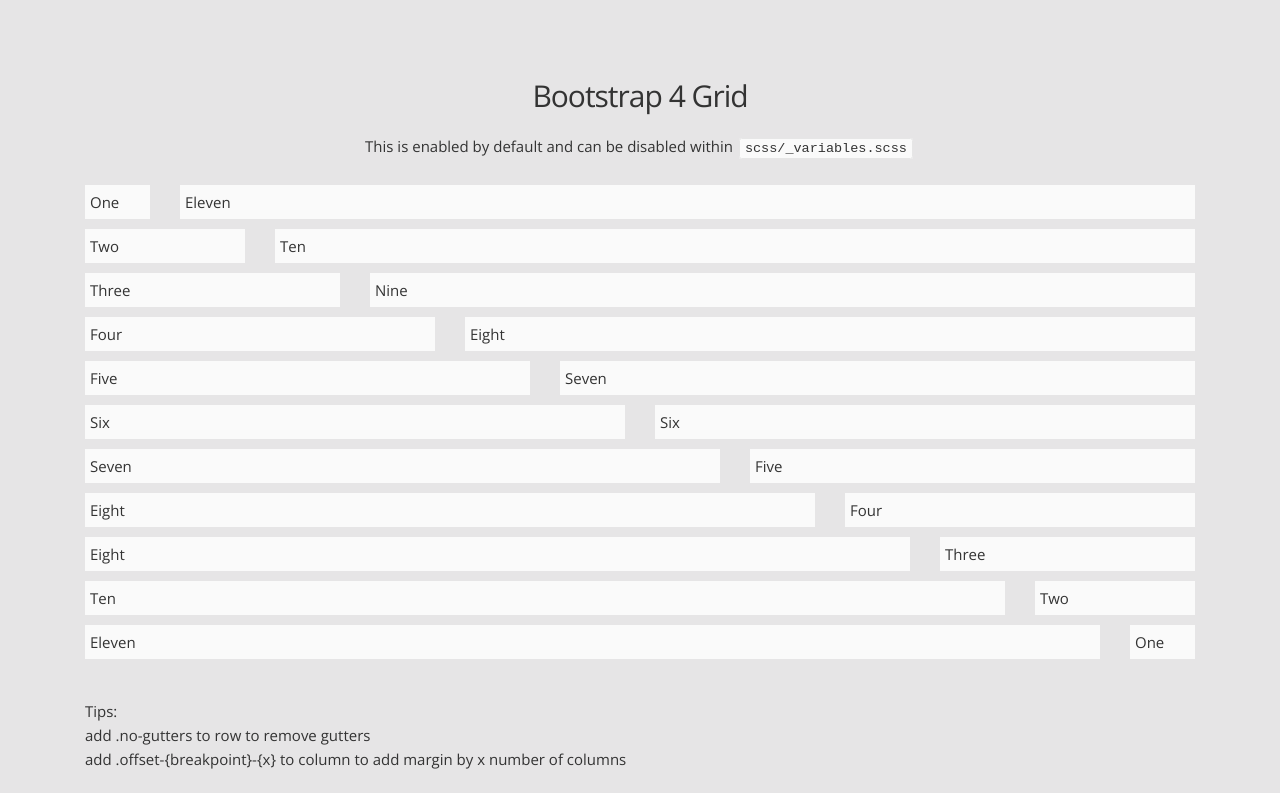
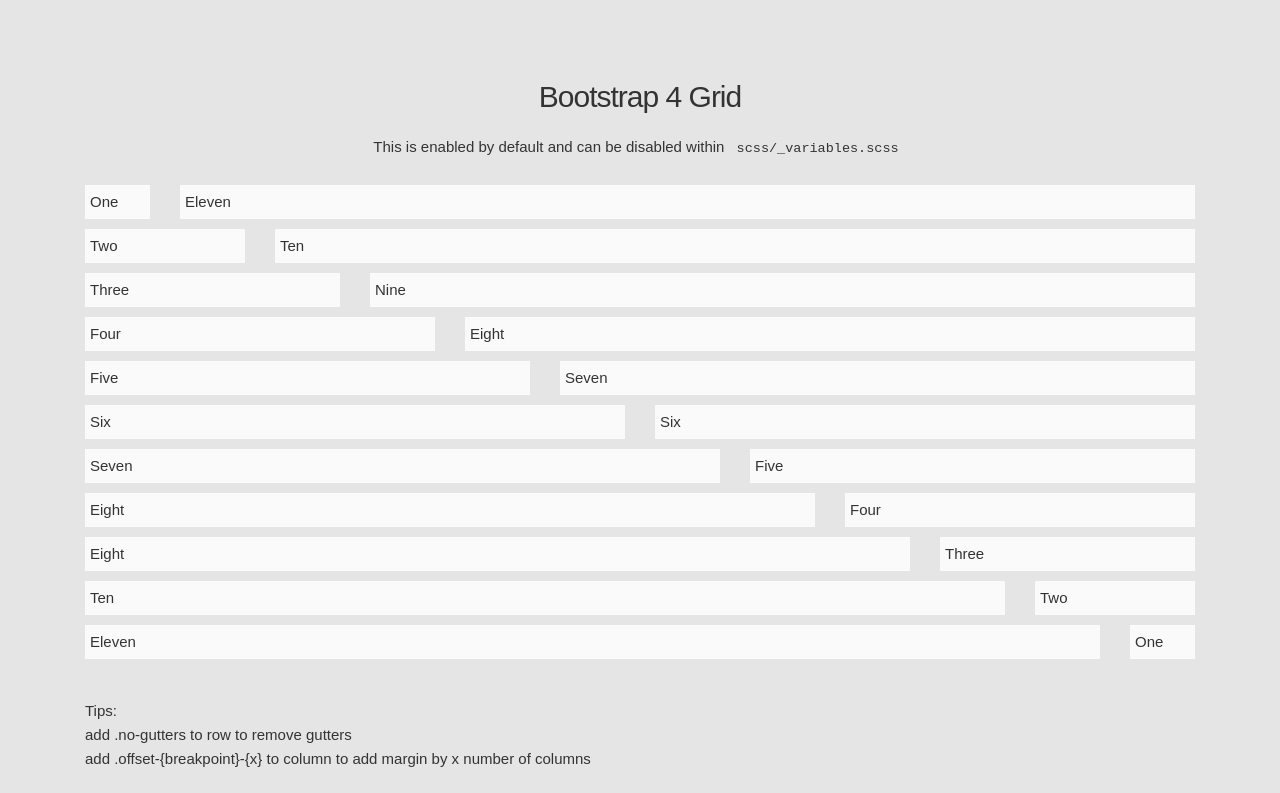
Before and after one commit to elingan/Skeleton, a website: page index.html in a window 1280 px wide. Shown: the part 1420-2213 px from the top of the page. Drawn offline with nearby package versions, Linux system fonts and the light colour scheme.

Commit message:
removed alabaster and set it to secondary color

```diff
--- a/scss/_variables.scss
+++ b/scss/_variables.scss
@@ -2,7 +2,7 @@
 //––––––––––––––––––––––––––––––––––––––––––––––––––
 
 // The default font family.
-$font-family: "Open Sans", sans-serif !default;
+$font-family: "Raleway", sans-serif !default;
 
 
 
@@ -64,8 +64,7 @@
         white:          white,
         black:          black,
         primary:          rgb(51, 195, 240),
-        secondary:        rgb(183, 177, 177),
-        alabaster:        rgb(250, 250, 250),
+        secondary:        rgb(250, 250, 250),
 ) !default;
 
 
@@ -83,7 +82,7 @@
 // button classes created: .button-primary, .button-secondary
 $buttons: (
         primary:        map-get($colors, primary)      map-get($colors, white),
-        secondary:      map-get($colors, secondary)    map-get($colors, white)
+        secondary:      map-get($colors, secondary)    map-get($colors, black)
 ) !default;
 $button-font-size: 1.1rem;
 $button-height: 3.8rem;
--- a/scss/core/_code.scss
+++ b/scss/core/_code.scss
@@ -6,7 +6,6 @@
     margin: 0 .2rem;
     font-size: 90%;
     white-space: nowrap;
-    background: color(alabaster);
     border: 1px solid $border-color;
     border-radius: $global-radius;
 }
```
Also changed, not shown: dist/skeleton.css, dist/skeleton.min.css.
